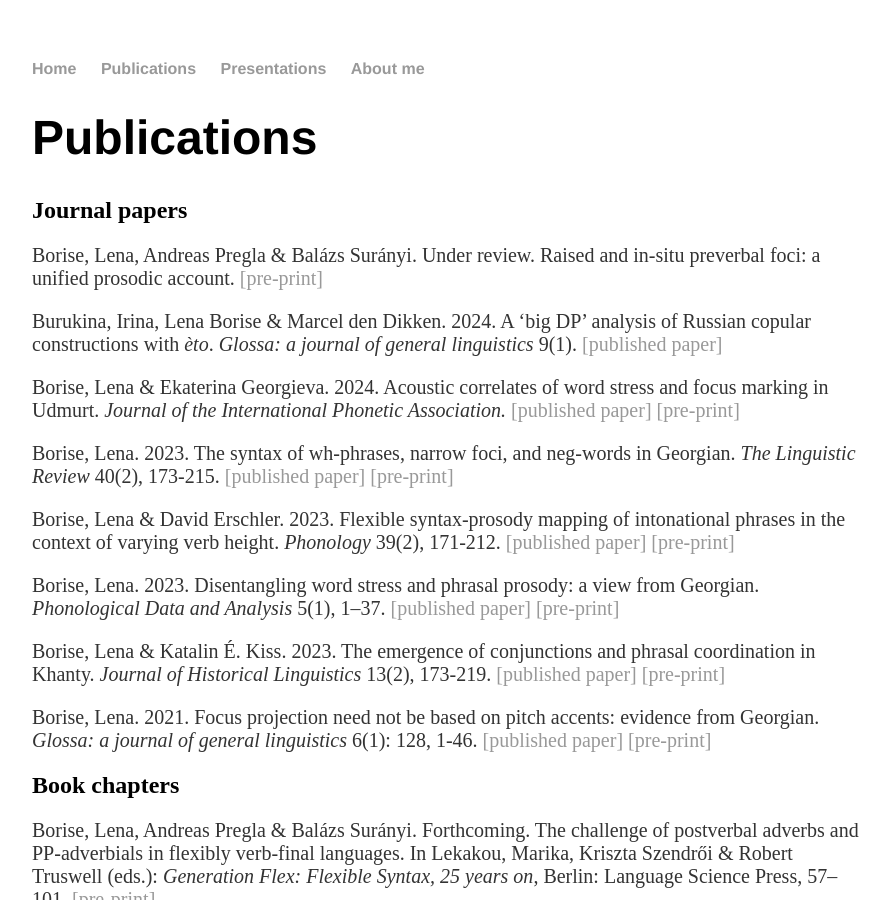
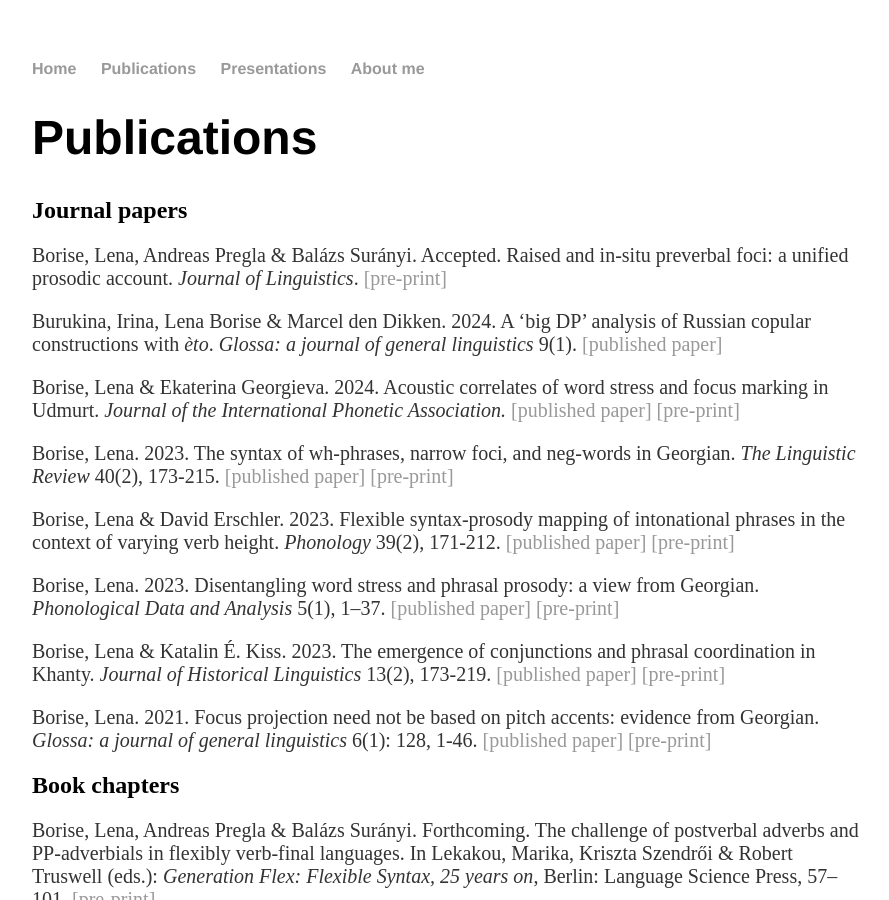
Before and after one commit to lnborise/lnborise.github.io, a Jekyll site: the page built from publications.html, in a window 1280 px wide and 900 px high. Shown: the whole window, without its empty margins (192-1081 px from the left). Built offline with Jekyll 4.4.1, drawn with Linux system fonts in a browser that asks for light colours.

Commit message:
Update publications.html

```diff
--- a/publications.html
+++ b/publications.html
@@ -7,7 +7,7 @@ title: Publications
 
   <h2>Journal papers</h2>
 
-	<p>Borise, Lena, Andreas Pregla & Balázs Surányi. Under review. Raised and in-situ preverbal foci: a unified prosodic account. <a href="https://lnborise.github.io/assets/BorisePreglaSuranyi_PreverbalFocus_v2.pdf"> [pre-print] </a> </p>
+	<p>Borise, Lena, Andreas Pregla & Balázs Surányi. Accepted. Raised and in-situ preverbal foci: a unified prosodic account. <i>Journal of Linguistics</i>. <a href="https://lnborise.github.io/assets/BorisePreglaSuranyi_PreverbalFocus_v2.pdf"> [pre-print] </a> </p>
 
 	<p>Burukina, Irina, Lena Borise & Marcel den Dikken. 2024. A ‘big DP’ analysis of Russian copular constructions with <i>èto</i>. <i>Glossa: a journal of general linguistics </i> 9(1). <a href="https://www.glossa-journal.org/article/id/9440/">[published paper]</a> </p>
 
```
